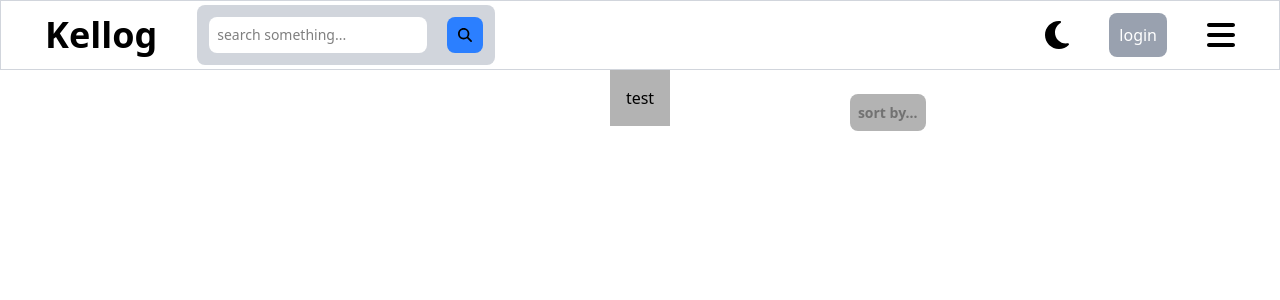
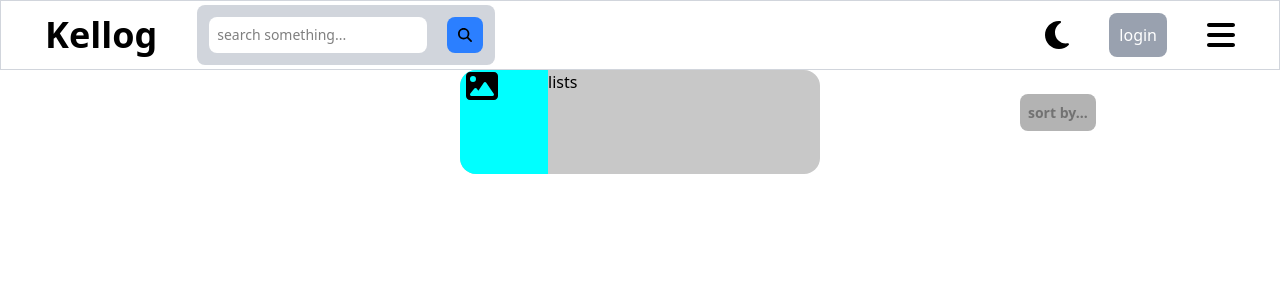
Before and after one commit to answjddns08/blogProject, a Vue app: page / in a window 1280 px wide. Shown: the top 300 px of the page. Built offline with nearby package versions, Linux system fonts and the light colour scheme.

Commit message:
post 컨테이너 일부 제작

```diff
--- a/src/views/HomeView.vue
+++ b/src/views/HomeView.vue
@@ -5,7 +5,14 @@
         <div class="flex relative">
           <div class="sortMenu">sort by...</div>
         </div>
-        <div class="postContainer">test</div>
+        <div class="postContainer">
+          <div class="flex">
+            <div class="postImageBlock">
+              <font-awesome-icon :icon="['fas', 'image']" size="2xl" class="absolute w-1/2" />
+            </div>
+            <div>lists</div>
+          </div>
+        </div>
       </div>
     </div>
   </main>
@@ -18,7 +25,7 @@
   position: absolute;
 
   top: 1.5rem;
-  left: 15rem;
+  left: 35rem;
 
   padding: 0.5rem;
 
@@ -33,8 +40,23 @@
 }
 
 .postContainer {
-  background-color: #b3b3b3;
+  background-color: #c8c8c8;
 
-  padding: 1rem;
+  min-height: 6.5rem;
+  min-width: 22.5rem;
+
+  border-radius: 1rem;
+}
+
+.postImageBlock {
+  background-color: aqua;
+
+  position: relative;
+
+  border-top-left-radius: 1rem;
+  border-bottom-left-radius: 1rem;
+
+  min-height: 6.5rem;
+  min-width: 5.5rem;
 }
 </style>
```
